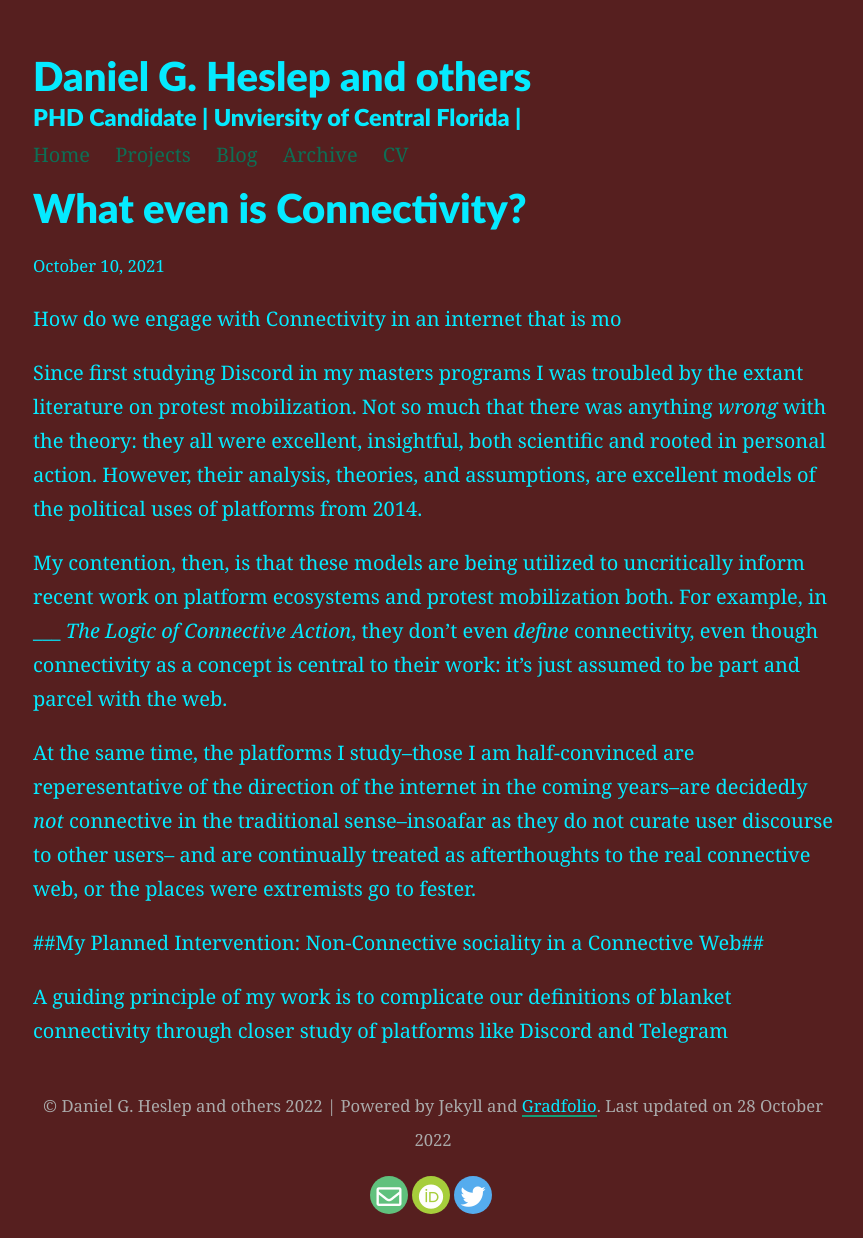
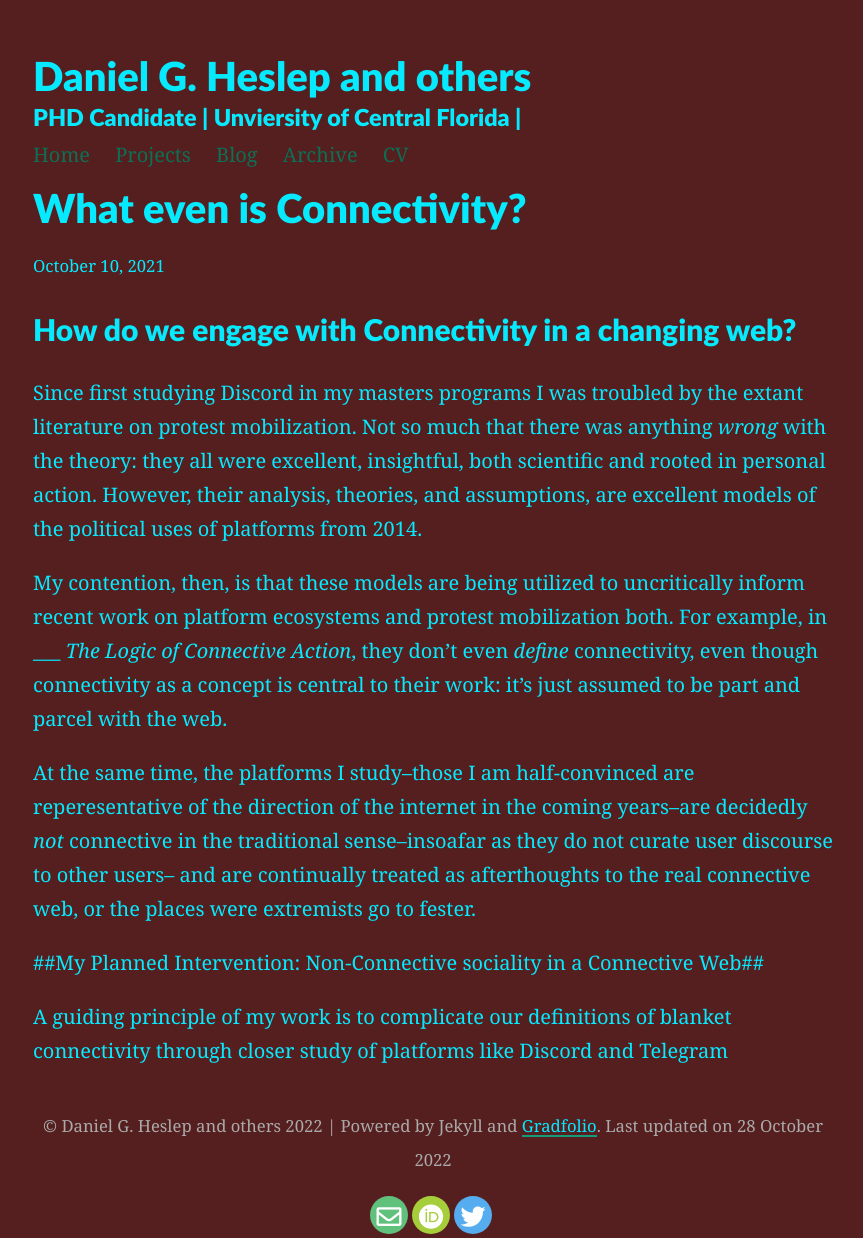
Before and after one commit to CreativeKenning/gradsitedemo, a Jekyll site: the page built from _posts/2021-10-10-intro.md, in a window 1280 px wide. Shown: the whole page, without its empty margins (207-1070 px from the left). Built offline with Jekyll 4.4.1, drawn with Linux system fonts in a browser that asks for light colours; nearby versions of some CDN libraries.

Commit message:
Added title

```diff
--- a/_posts/2021-10-10-intro.md
+++ b/_posts/2021-10-10-intro.md
@@ -3,7 +3,8 @@
 title: What even is Connectivity?
 ---
 
-How do we engage with Connectivity in an internet that is mo
+How do we engage with Connectivity in a changing web?
+---
 
 
 Since first studying Discord in my masters programs I was troubled by the extant literature on protest mobilization. Not so much that there was anything *wrong* with the theory: they all were excellent, insightful, both scientific and rooted in personal action. However, their analysis, theories, and assumptions, are excellent models of the political uses of platforms from 2014.
```
